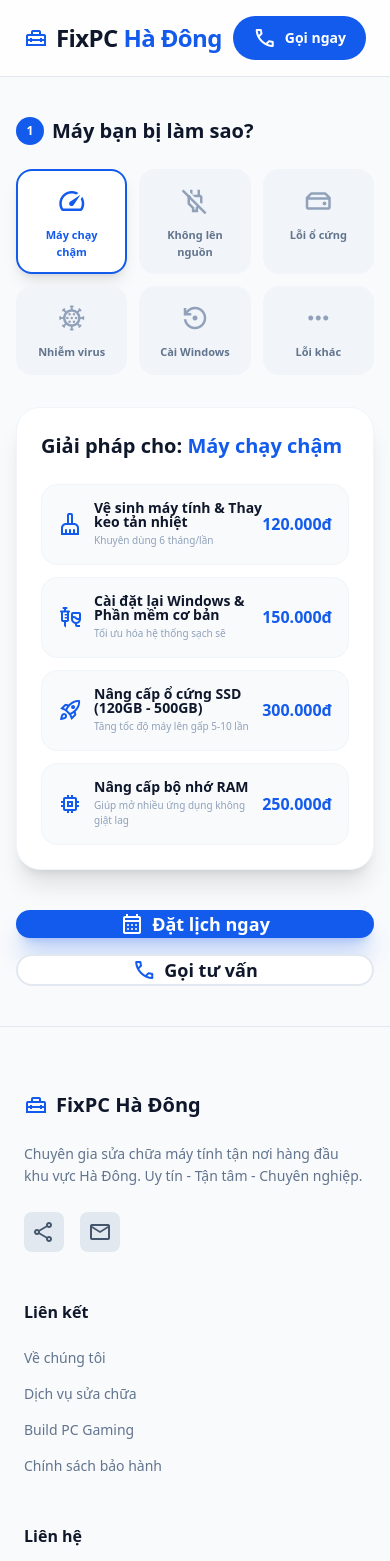
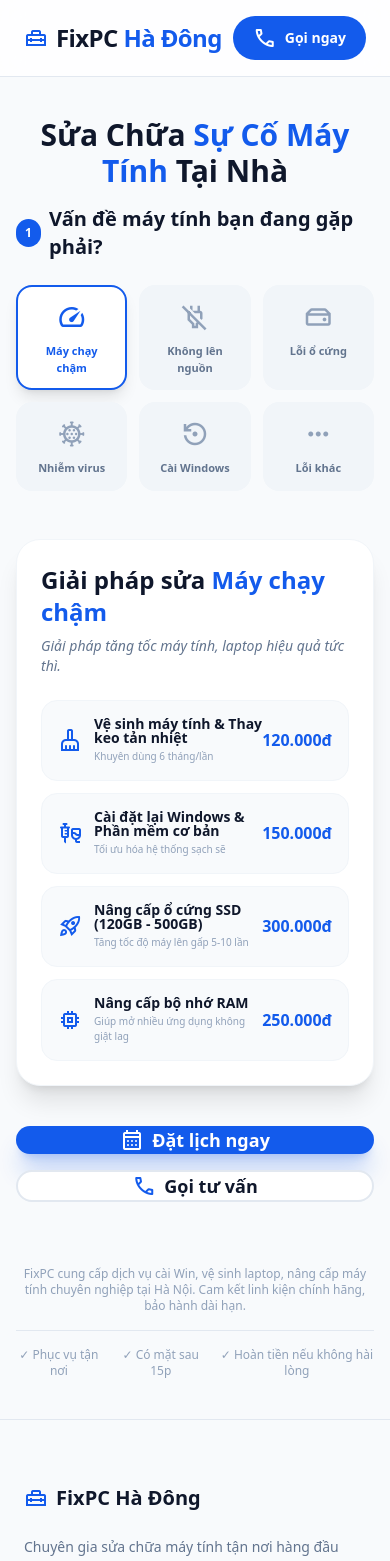
Before and after one commit to luantomit/fixpc, a Next.js app: page /van-de in a window 390 px wide. Shown: the top 1561 px of the page. Built offline with nearby package versions, Linux system fonts and the light colour scheme.

Commit message:
Update page.tsx

```diff
--- a/app/(public)/van-de/page.tsx
+++ b/app/(public)/van-de/page.tsx
@@ -3,6 +3,30 @@
 import { useState, useRef, useEffect, Suspense } from "react";
 import { useSearchParams } from "next/navigation";
 import Link from "next/link";
+
+// --- CẤU HÌNH SEO FAQ SCHEMA ---
+const faqSchema = {
+  "@context": "https://schema.org",
+  "@type": "FAQPage",
+  "mainEntity": [
+    {
+      "@type": "Question",
+      "name": "Sửa máy tính chạy chậm hết bao nhiêu tiền?",
+      "acceptedAnswer": {
+        "@type": "Answer",
+        "text": "Dịch vụ vệ sinh máy tính và thay keo tản nhiệt có giá từ 120.000đ. Nâng cấp SSD giúp tăng tốc máy gấp 5-10 lần có giá từ 300.000đ."
+      }
+    },
+    {
+      "@type": "Question",
+      "name": "Cài Windows tại nhà có đầy đủ Driver không?",
+      "acceptedAnswer": {
+        "@type": "Answer",
+        "text": "Dịch vụ cài Win 10/11 Pro của FixPC giá 150.000đ đã bao gồm đầy đủ Driver và các phần mềm văn phòng cơ bản."
+      }
+    }
+  ]
+};
 
 function VanDe() {
   const searchParams = useSearchParams();
@@ -12,13 +36,14 @@ function VanDe() {
   const [serviceType, setServiceType] = useState("tận nơi");
   const [phoneError, setPhoneError] = useState("");
   const [showSuccessModal, setShowSuccessModal] = useState(false);
-
+  const [selectedId, setSelectedId] = useState("slow");
 
   const problems = [
     {
       id: "slow",
       label: "Máy chạy chậm",
       icon: "speed",
+      description: "Giải pháp tăng tốc máy tính, laptop hiệu quả tức thì.",
       solutions: [
         { title: "Vệ sinh máy tính & Thay keo tản nhiệt", price: "120.000đ", note: "Khuyên dùng 6 tháng/lần", icon: "cleaning_services" },
         { title: "Cài đặt lại Windows & Phần mềm cơ bản", price: "150.000đ", note: "Tối ưu hóa hệ thống sạch sẽ", icon: "fluid_med" },
@@ -26,14 +51,12 @@ function VanDe() {
         { title: "Nâng cấp bộ nhớ RAM", price: "250.000đ", note: "Giúp mở nhiều ứng dụng không giật lag", icon: "memory", isFrom: true },
       ]
     },
-    { id: "power", label: "Không lên nguồn", icon: "power_off", solutions: [{ title: "Sửa nguồn PC", price: "250.000đ", note: "Xử lý lỗi sụt áp", icon: "bolt" }] },
-    { id: "hard_drive", label: "Lỗi ổ cứng", icon: "hard_drive", solutions: [{ title: "Thay SSD mới", price: "450.000đ", note: "Bảo hành 3 năm", icon: "storage" }] },
-    { id: "virus", label: "Nhiễm virus", icon: "coronavirus", solutions: [{ title: "Diệt Virus chuyên sâu", price: "100.000đ", note: "Quét sạch mã độc", icon: "shield" }] },
-    { id: "windows", label: "Cài Windows", icon: "settings_backup_restore", solutions: [{ title: "Cài Win 10/11 Pro", price: "150.000đ", note: "Đầy đủ Driver", icon: "laptop_windows" }] },
-    { id: "other", label: "Lỗi khác", icon: "more_horiz", solutions: [{ title: "Kiểm tra tận nơi", price: "50.000đ", note: "Miễn phí nếu sửa", icon: "support_agent" }] }
+    { id: "power", label: "Không lên nguồn", icon: "power_off", description: "Sửa lỗi nguồn PC, Laptop không kích được nguồn.", solutions: [{ title: "Sửa nguồn PC", price: "250.000đ", note: "Xử lý lỗi sụt áp", icon: "bolt" }] },
+    { id: "hard_drive", label: "Lỗi ổ cứng", icon: "hard_drive", description: "Thay thế và cứu dữ liệu ổ cứng bị hỏng.", solutions: [{ title: "Thay SSD mới", price: "450.000đ", note: "Bảo hành 3 năm", icon: "storage" }] },
+    { id: "virus", label: "Nhiễm virus", icon: "coronavirus", description: "Quét sạch mã độc và bảo mật thông tin.", solutions: [{ title: "Diệt Virus chuyên sâu", price: "100.000đ", note: "Quét sạch mã độc", icon: "shield" }] },
+    { id: "windows", label: "Cài Windows", icon: "settings_backup_restore", description: "Cài đặt Win 10, 11 bản quyền ổn định.", solutions: [{ title: "Cài Win 10/11 Pro", price: "150.000đ", note: "Đầy đủ Driver", icon: "laptop_windows" }] },
+    { id: "other", label: "Lỗi khác", icon: "more_horiz", description: "Hỗ trợ kiểm tra mọi lỗi máy tính tận nơi.", solutions: [{ title: "Kiểm tra tận nơi", price: "50.000đ", note: "Miễn phí nếu sửa", icon: "support_agent" }] }
   ];
-
-  const [selectedId, setSelectedId] = useState("slow");
 
   useEffect(() => {
     const query = searchParams.get("problem");
@@ -45,17 +68,13 @@ function VanDe() {
 
   const activeProblem = problems.find(p => p.id === selectedId) || problems[0];
 
-  // HÀM XỬ LÝ CHÍNH
   const handleSubmit = async (e: React.FormEvent<HTMLFormElement>) => {
     e.preventDefault();
     const formData = new FormData(e.currentTarget);
-    const phone = (formData.get("phone") as string).trim(); // Loại bỏ khoảng trắng
+    const phone = (formData.get("phone") as string).trim();
 
-    // 1. Validate SĐT chặt chẽ hơn
     if (!/^[0-9]{10}$/.test(phone)) {
       setPhoneError("Số điện thoại phải bao gồm đúng 10 chữ số.");
-      const phoneInput = e.currentTarget.querySelector('input[name="phone"]');
-      (phoneInput as HTMLElement)?.focus();
       return;
     }
 
@@ -66,30 +85,16 @@ function VanDe() {
       let attachmentUrl = "";
       const file = formData.get("attachment") as File;
 
-      // 2. Kiểm tra file kỹ hơn trước khi upload
       if (file && file.name && file.size > 0) {
-        try {
         const uploadFormData = new FormData();
         uploadFormData.append("file", file);
-
-          const uploadRes = await fetch("/api/upload", {
-            method: "POST",
-            body: uploadFormData,
-          });
-
+        const uploadRes = await fetch("/api/upload", { method: "POST", body: uploadFormData });
         if (uploadRes.ok) {
           const uploadData = await uploadRes.json();
           attachmentUrl = uploadData.url;
-          } else {
-            console.error("Upload file thất bại, tiếp tục gửi đơn không có ảnh.");
-          }
-        } catch (uploadErr) {
-          console.error("Lỗi kết nối API Upload:", uploadErr);
-          // Vẫn cho phép chạy tiếp để gửi đơn hàng dù ko có ảnh
         }
       }
 
-      // 3. Gửi Data cuối cùng
       const payload = {
         name: (formData.get("name") as string).trim(),
         phone: phone,
@@ -108,35 +113,46 @@ function VanDe() {
 
       if (!res.ok) throw new Error("Lỗi lưu đơn hàng");
 
-      // 4. Thành công
       setShowSuccessModal(true);
-      setIsModalOpen(false); // Đóng modal nhập liệu
+      setIsModalOpen(false);
       (e.target as HTMLFormElement).reset();
 
     } catch (error) {
-      console.error("Lỗi tổng thể:", error);
-      alert("Có lỗi xảy ra khi gửi yêu cầu. Vui lòng thử lại hoặc gọi hotline.");
+      alert("Có lỗi xảy ra. Vui lòng thử lại hoặc gọi hotline.");
     } finally {
-      // LUÔN LUÔN mở khóa nút bấm dù thành công hay thất bại
       setIsSubmitting(false);
     }
   };
 
   return (
     <main className="flex-1 bg-slate-50 dark:bg-slate-950 min-h-screen relative">
+      {/* Tối ưu SEO: Chèn Dữ liệu cấu trúc FAQ */}
+      <script
+        type="application/ld+json"
+        dangerouslySetInnerHTML={{ __html: JSON.stringify(faqSchema) }}
+      />
+
       <div className="px-4 md:px-40 py-10 flex flex-col items-center text-slate-900 dark:text-white">
         <div className="max-w-[960px] w-full">
-          {/* Grid chọn lỗi */}
-          <div className="mb-8">
-            <h3 className="text-xl font-bold mb-6 flex items-center gap-2">
+
+          {/* Section 1: Chọn lỗi - Tối ưu tiêu đề H2 cho SEO */}
+          <section className="mb-12">
+            <header className="mb-6">
+              <h1 className="text-3xl md:text-4xl font-black mb-4 text-center">
+                Sửa Chữa <span className="text-primary">Sự Cố Máy Tính</span> Tại Nhà
+              </h1>
+              <h2 className="text-xl font-bold flex items-center gap-2 justify-center md:justify-start">
                 <span className="flex items-center justify-center w-7 h-7 rounded-full bg-primary text-white text-xs">1</span>
-              Máy bạn bị làm sao?
-            </h3>
-            <div className="grid grid-cols-3 md:grid-cols-6 gap-3 text-slate-900 dark:text-white">
+                Vấn đề máy tính bạn đang gặp phải?
+              </h2>
+            </header>
+
+            <div className="grid grid-cols-3 md:grid-cols-6 gap-3">
               {problems.map((item) => (
                 <button
                   key={item.id}
                   onClick={() => setSelectedId(item.id)}
+                  title={`Sửa lỗi ${item.label}`}
                   className={`flex flex-col items-center gap-2 p-3 rounded-2xl border-2 transition-all ${
                     selectedId === item.id
                     ? "border-primary bg-white dark:bg-slate-800 shadow-lg"
@@ -152,26 +168,32 @@ function VanDe() {
                 </button>
               ))}
             </div>
+          </section>
+
+          {/* Section 2: Giải pháp - Tối ưu Article cho SEO */}
+          <article ref={solutionRef} className="scroll-mt-24 bg-white dark:bg-slate-900 rounded-3xl p-6 md:p-10 shadow-xl border border-slate-100 dark:border-slate-800 mb-10">
+            <div className="mb-6">
+              <h2 className="text-2xl md:text-3xl font-bold mb-2">Giải pháp sửa <span className="text-primary">{activeProblem.label}</span></h2>
+              <p className="text-slate-500 dark:text-slate-400 text-sm italic">{activeProblem.description}</p>
             </div>
 
-          {/* Bảng giải pháp */}
-          <div ref={solutionRef} className="scroll-mt-24 bg-white dark:bg-slate-900 rounded-3xl p-6 md:p-10 shadow-xl border border-slate-100 dark:border-slate-800 mb-10">
-            <h2 className="text-xl md:text-2xl font-bold mb-6">Giải pháp cho: <span className="text-primary">{activeProblem.label}</span></h2>
+
+
             <div className="space-y-3">
               {activeProblem.solutions.map((sol, index) => (
-                <div key={index} className="flex items-center justify-between p-4 rounded-2xl bg-slate-50 dark:bg-slate-800/50 border border-slate-100 dark:border-slate-700">
+                <section key={index} className="flex items-center justify-between p-4 rounded-2xl bg-slate-50 dark:bg-slate-800/50 border border-slate-100 dark:border-slate-700 hover:border-primary/30 transition-colors">
                   <div className="flex items-center gap-3 text-slate-900 dark:text-white">
                     <span className="material-symbols-outlined text-primary notranslate">{sol.icon}</span>
                     <div>
-                      <p className="text-sm font-bold leading-none mb-1">{sol.title}</p>
+                      <h3 className="text-sm font-bold leading-none mb-1">{sol.title}</h3>
                       <p className="text-[10px] text-slate-400">{sol.note}</p>
                     </div>
                   </div>
                   <p className="text-primary font-black shrink-0">{sol.price}</p>
-                </div>
+                </section>
               ))}
             </div>
-          </div>
+          </article>
 
           {/* CTA Buttons */}
           <div className="flex flex-col sm:flex-row gap-4 w-full max-w-md mx-auto">
@@ -184,10 +206,20 @@ function VanDe() {
               Gọi tư vấn
             </a>
           </div>
+
+          {/* Footer nội dung bổ trợ SEO */}
+          <footer className="mt-16 text-center text-slate-400 text-xs max-w-2xl mx-auto space-y-4">
+            <p>FixPC cung cấp dịch vụ cài Win, vệ sinh laptop, nâng cấp máy tính chuyên nghiệp tại Hà Nội. Cam kết linh kiện chính hãng, bảo hành dài hạn.</p>
+            <div className="flex justify-center gap-4 border-t border-slate-200 dark:border-slate-800 pt-4">
+              <span>✓ Phục vụ tận nơi</span>
+              <span>✓ Có mặt sau 15p</span>
+              <span>✓ Hoàn tiền nếu không hài lòng</span>
+            </div>
+          </footer>
         </div>
       </div>
 
-      {/* --- MODAL --- */}
+      {/* --- MODAL ĐẶT LỊCH --- */}
       {isModalOpen && (
         <div className="fixed inset-0 z-[100] flex items-end md:items-center justify-center bg-slate-900/60 backdrop-blur-sm p-0 md:p-4">
           <div className="absolute inset-0" onClick={() => setIsModalOpen(false)}></div>
@@ -251,53 +283,24 @@ function VanDe() {
                 {isSubmitting ? <div className="w-5 h-5 border-2 border-white/30 border-t-white rounded-full animate-spin"></div> : "Xác nhận đặt lịch"}
               </button>
             </form>
-            <div className="h-6 md:hidden"></div>
           </div>
         </div>
       )}
+
       {/* MODAL THÔNG BÁO THÀNH CÔNG */}
       {showSuccessModal && (
         <div className="fixed inset-0 z-[100] flex items-center justify-center p-4 bg-slate-900/60 backdrop-blur-sm animate-in fade-in duration-300">
           <div className="bg-white dark:bg-slate-900 w-full max-w-md rounded-[2.5rem] p-8 md:p-12 shadow-2xl border dark:border-slate-800 text-center scale-in-center animate-in zoom-in-95 duration-300">
-
-            {/* Icon Check động */}
             <div className="mx-auto w-20 h-20 bg-emerald-100 dark:bg-emerald-500/10 rounded-full flex items-center justify-center mb-6">
-              <span className="material-symbols-outlined text-5xl text-emerald-500 font-bold">
-                check_circle
-              </span>
+              <span className="material-symbols-outlined text-5xl text-emerald-500 font-bold">check_circle</span>
             </div>
-
-            <h2 className="text-2xl md:text-3xl font-black text-slate-900 dark:text-white mb-3">
-              Gửi yêu cầu thành công!
-            </h2>
-
+            <h2 className="text-2xl md:text-3xl font-black text-slate-900 dark:text-white mb-3">Thành công!</h2>
             <p className="text-slate-500 dark:text-slate-400 mb-8 leading-relaxed font-medium">
-              Cảm ơn bạn đã tin tưởng FixPC. <br />
-              Kỹ thuật viên sẽ gọi xác nhận cho bạn trong <span className="text-primary font-bold">15 phút</span> tới.
+              Yêu cầu của bạn đã được gửi. Kỹ thuật viên sẽ gọi lại sau <span className="text-primary font-bold">15 phút</span>.
             </p>
-
             <div className="space-y-3">
-              <button
-                onClick={() => setShowSuccessModal(false)}
-                className="w-full py-4 bg-primary text-white rounded-2xl font-bold shadow-lg shadow-primary/20 hover:bg-blue-700 transition-all active:scale-95"
-              >
-                Đóng thông báo
-              </button>
-
-              <Link
-                href="/"
-                className="block w-full py-4 text-slate-500 dark:text-slate-400 font-bold text-sm hover:text-primary transition-colors"
-              >
-                Quay lại trang chủ
-              </Link>
-            </div>
-
-            {/* Thông tin hỗ trợ nhanh */}
-            <div className="mt-8 pt-6 border-t dark:border-slate-800 flex justify-center gap-4">
-               <div className="flex items-center gap-2 text-xs font-bold text-slate-400 uppercase tracking-widest">
-                  <span className="material-symbols-outlined text-sm text-primary">bolt</span>
-                  Xử lý siêu tốc
-               </div>
+              <button onClick={() => setShowSuccessModal(false)} className="w-full py-4 bg-primary text-white rounded-2xl font-bold shadow-lg shadow-primary/20 hover:bg-blue-700 transition-all active:scale-95">Đóng</button>
+              <Link href="/" className="block w-full py-4 text-slate-500 dark:text-slate-400 font-bold text-sm hover:text-primary transition-colors">Quay lại trang chủ</Link>
             </div>
           </div>
         </div>
```
Lines whose indentation alone changed are shown as unchanged.
